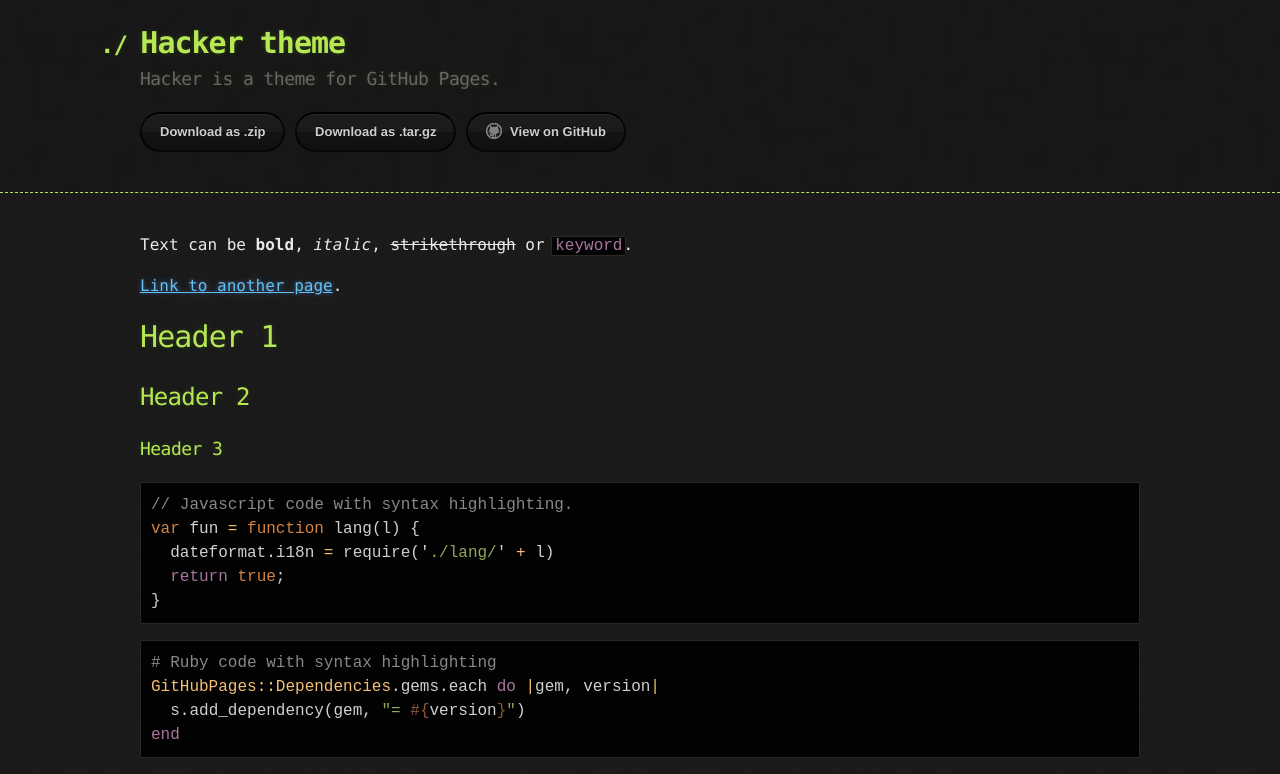
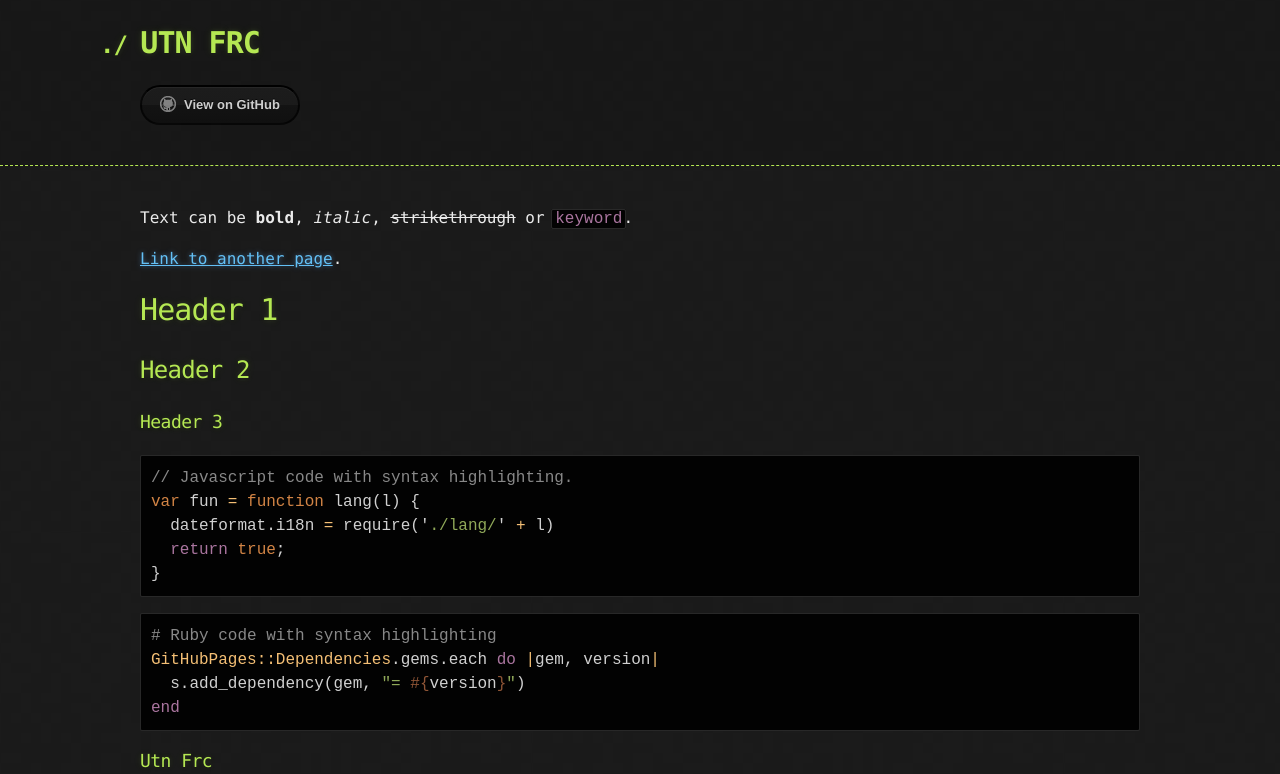
Before and after one commit to Ismael0351/utnfrcssl, a Jekyll site: the page built from index.md, in a window 1280 px wide, cut to the strip 0-774 px from the top of the page. Built offline with Jekyll 4.4.1, drawn with Linux system fonts in a browser that asks for light colours; the repository's description, which GitHub fills in, is left out.

Commit message:
Update _config.yml

```diff
--- a/_config.yml
+++ b/_config.yml
@@ -1,5 +1,5 @@
-title: Hacker theme
-description: Hacker is a theme for GitHub Pages.
-show_downloads: true
+title: UTN FRC
+description:
+show_downloads: false
 google_analytics:
 theme: jekyll-theme-hacker
```
